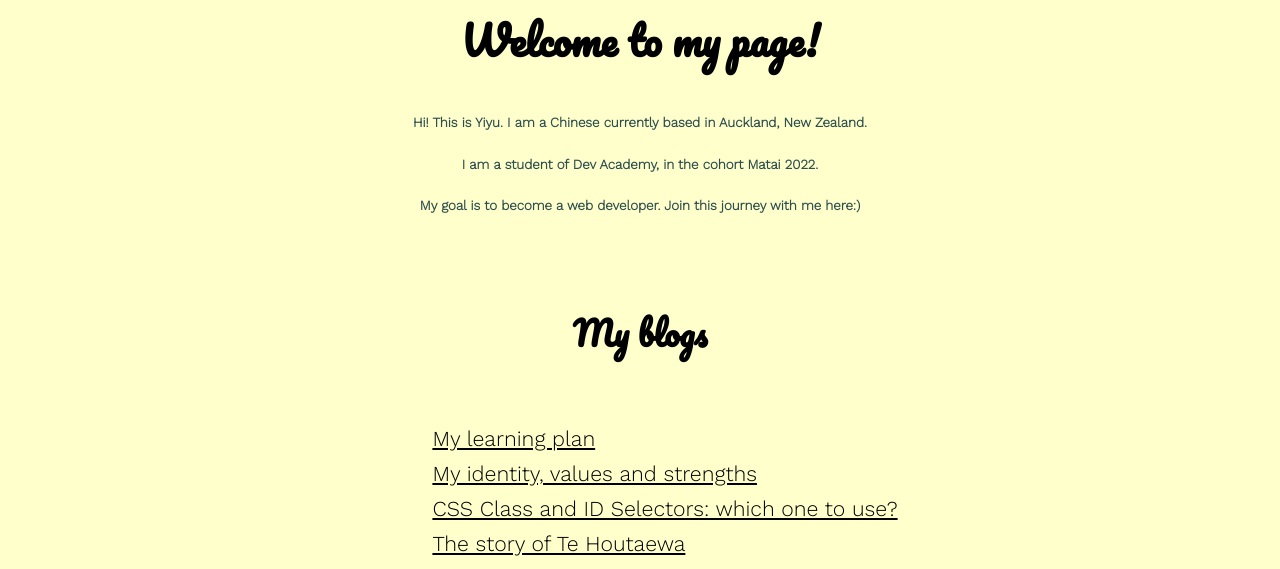
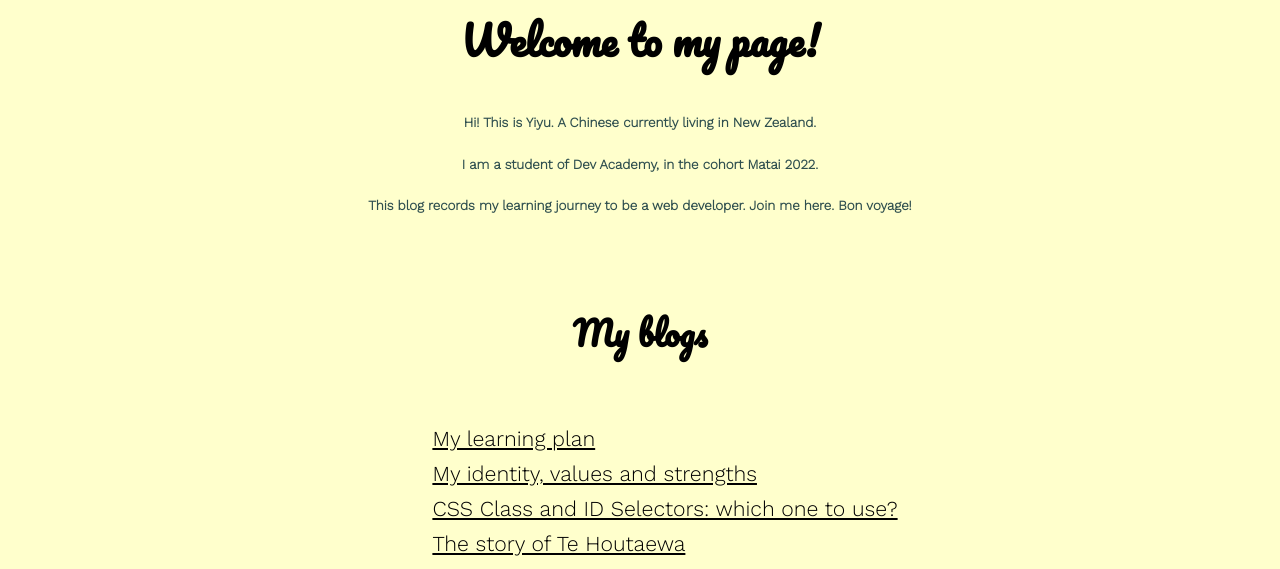
Before and after one commit to yiyuchen-nz/yiyuchen-nz.github.io, a plain HTML site: page index.html in a window 1280 px wide. Shown: the part 302-871 px from the top of the page. Drawn offline with nearby package versions, Linux system fonts and the light colour scheme.

```diff
--- a/index.html
+++ b/index.html
@@ -29,9 +29,9 @@
 
       <div class="main">
         <h1>Welcome to my page!</h1>
-        <h3>Hi! This is Yiyu. I am a Chinese currently based in Auckland, New Zealand.</h3>
+        <h3>Hi! This is Yiyu. A Chinese currently living in New Zealand.</h3>
         <h3>I am a student of Dev Academy, in the cohort Matai 2022. </h3>
-        <h3>My goal is to become a web developer. Join this journey with me here:)</h3>
+        <h3>This blog records my learning journey to be a web developer. Join me here. Bon voyage! </h3>
       </div>
       <!-- myblogs -->
       <div class="main" id="myblogs">
```
Also changed, not shown: blog/html-css.html (+1 -1 lines), blog/my-identity-values-and-strengths.html (+1 -1 lines), blog/my-learning-plan.html (+1 -1 lines).
